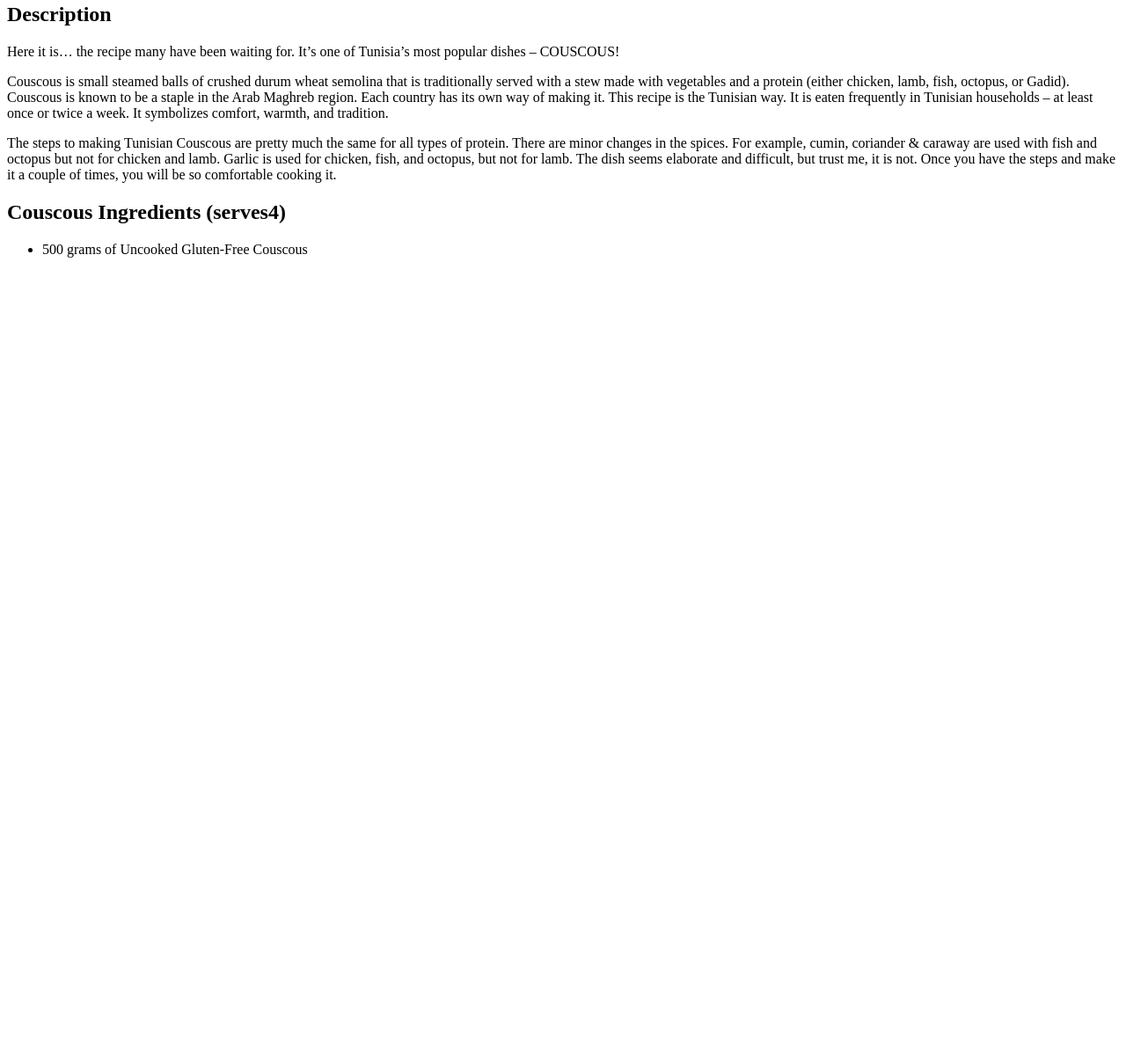
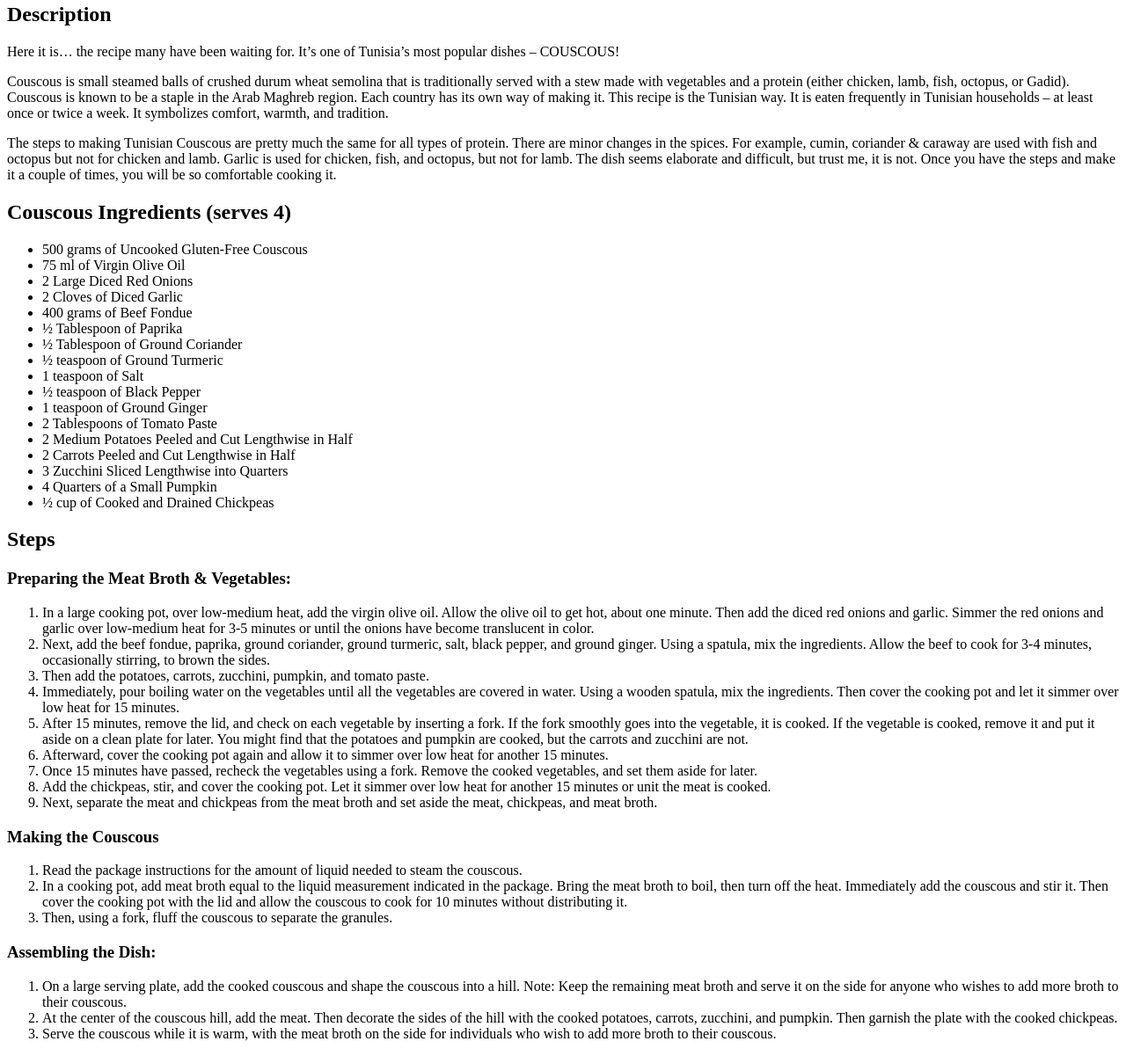
Before and after one commit to marouene216/odin-recipes, a plain HTML site: page recipes/couscous.html in a window 1280 px wide. Shown: the part 1601-2802 px from the top of the page at 88% size. Before the commit the page ends 1910 px from the top, so only its background shows below. Drawn offline with Linux system fonts and the light colour scheme.

Commit message:
Add recipes/couscous.html

```diff
--- a/recipes/couscous.html
+++ b/recipes/couscous.html
@@ -20,10 +20,54 @@
            <p>The steps to making Tunisian Couscous are pretty much the same for all types of protein. There are minor changes in the spices. For example, cumin, coriander & caraway are used with fish and octopus but not for chicken and lamb. Garlic is used for chicken, fish, and octopus, but not for lamb.
             The dish seems elaborate and difficult, but trust me, it is not. Once you have the steps and make it a couple of times, you will be so comfortable cooking it. </p>
            <p></p>
-        <h2>Couscous Ingredients (serves4)</h2>
+        <h2>Couscous Ingredients (serves 4)</h2>
            <ul>
                <li>500 grams of Uncooked Gluten-Free Couscous</li>
+               <li>75 ml of Virgin Olive Oil</li>
+               <li>2 Large Diced Red Onions</li>
+               <li>2 Cloves of Diced Garlic</li>
+               <li>400 grams of Beef Fondue</li>
+               <li>½ Tablespoon of Paprika</li>
+               <li>½ Tablespoon of Ground Coriander</li>
+               <li>½ teaspoon of Ground Turmeric</li>
+               <li>1 teaspoon of Salt</li>
+               <li>½ teaspoon of Black Pepper</li>
+               <li>1 teaspoon of Ground Ginger</li>
+               <li>2 Tablespoons of Tomato Paste</li>
+               <li>2 Medium Potatoes Peeled and Cut Lengthwise in Half</li>
+               <li>2 Carrots Peeled and Cut Lengthwise in Half</li>
+               <li>3 Zucchini Sliced Lengthwise into Quarters</li>
+               <li>4 Quarters of a Small Pumpkin</li>
+               <li>½ cup of Cooked and Drained Chickpeas</li>
            </ul>
+        <h2>Steps</h2>
+            <h3>Preparing the Meat Broth & Vegetables:</h3>
+            <ol>
+                <li>In a large cooking pot, over low-medium heat, add the virgin olive oil. Allow the olive oil to get hot, about one minute. Then add the diced red onions and garlic. Simmer the red onions and garlic over low-medium heat for 3-5 minutes or until the onions have become translucent in color.</li>
+                <li>Next, add the beef fondue, paprika, ground coriander, ground turmeric, salt, black pepper, and ground ginger. Using a spatula, mix the ingredients. Allow the beef to cook for 3-4 minutes, occasionally stirring, to brown the sides.</li>
+                <li>Then add the potatoes, carrots, zucchini, pumpkin, and tomato paste.</li>
+                <li>Immediately, pour boiling water on the vegetables until all the vegetables are covered in water. Using a wooden spatula, mix the ingredients. Then cover the cooking pot and let it simmer over low heat for 15 minutes.</li>
+                <li>After 15 minutes, remove the lid, and check on each vegetable by inserting a fork. If the fork smoothly goes into the vegetable, it is cooked. If the vegetable is cooked, remove it and put it aside on a clean plate for later. You might find that the potatoes and pumpkin are cooked, but the carrots and zucchini are not.</li>
+                <li>Afterward, cover the cooking pot again and allow it to simmer over low heat for another 15 minutes.</li>
+                <li>Once 15 minutes have passed, recheck the vegetables using a fork. Remove the cooked vegetables, and set them aside for later.</li>
+                <li>Add the chickpeas, stir, and cover the cooking pot. Let it simmer over low heat for another 15 minutes or unit the meat is cooked.</li>
+                <li>Next, separate the meat and chickpeas from the meat broth and set aside the meat, chickpeas, and meat broth.</li>
+
+            </ol>
+            <h3>Making the Couscous</h3>
+            <ol>
+                <li>Read the package instructions for the amount of liquid needed to steam the couscous.</li>
+                <li>In a cooking pot, add meat broth equal to the liquid measurement indicated in the package. Bring the meat broth to boil, then turn off the heat. Immediately add the couscous and stir it. Then cover the cooking pot with the lid and allow the couscous to cook for 10 minutes without distributing it.</li>
+                <li>Then, using a fork, fluff the couscous to separate the granules.</li>
+
+            </ol>
+
+            <h3>Assembling the Dish:</h3>
+            <ol>
+                <li>On a large serving plate, add the cooked couscous and shape the couscous into a hill. Note: Keep the remaining meat broth and serve it on the side for anyone who wishes to add more broth to their couscous.</li>
+                <li>At the center of the couscous hill, add the meat. Then decorate the sides of the hill with the cooked potatoes, carrots, zucchini, and pumpkin. Then garnish the plate with the cooked chickpeas.</li>
+                <li>Serve the couscous while it is warm, with the meat broth on the side for individuals who wish to add more broth to their couscous.</li>
+            </ol>
 
 </body>
 </html>
```
